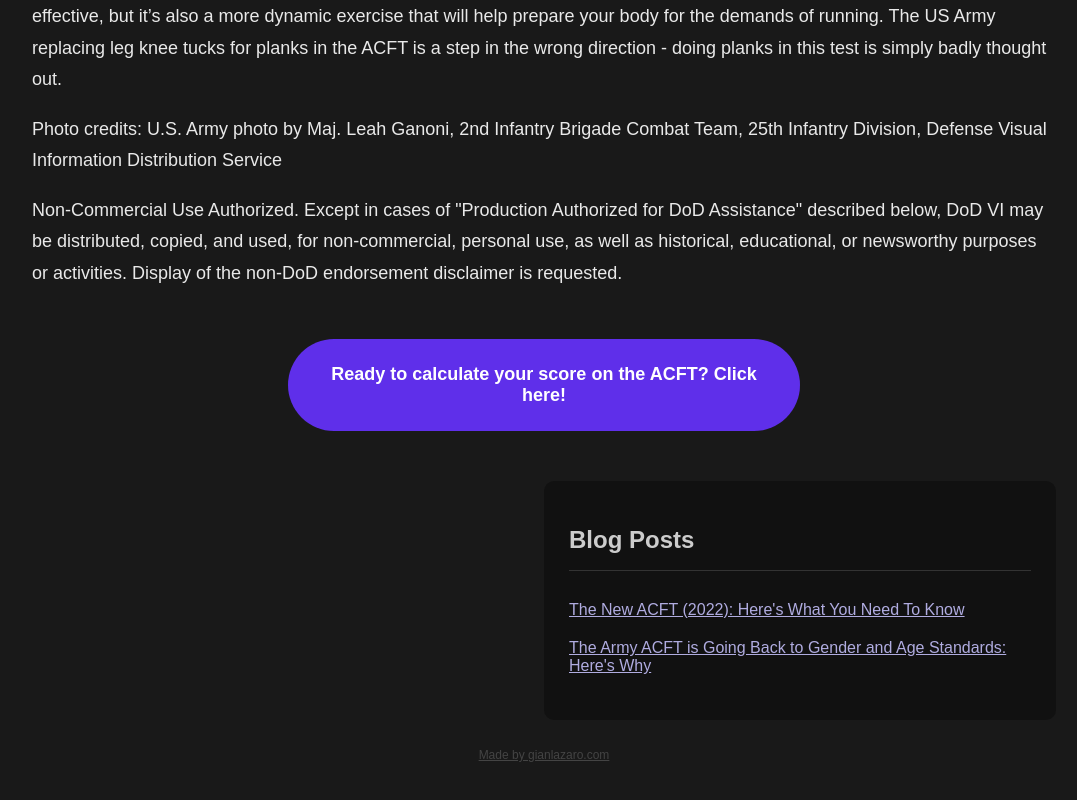
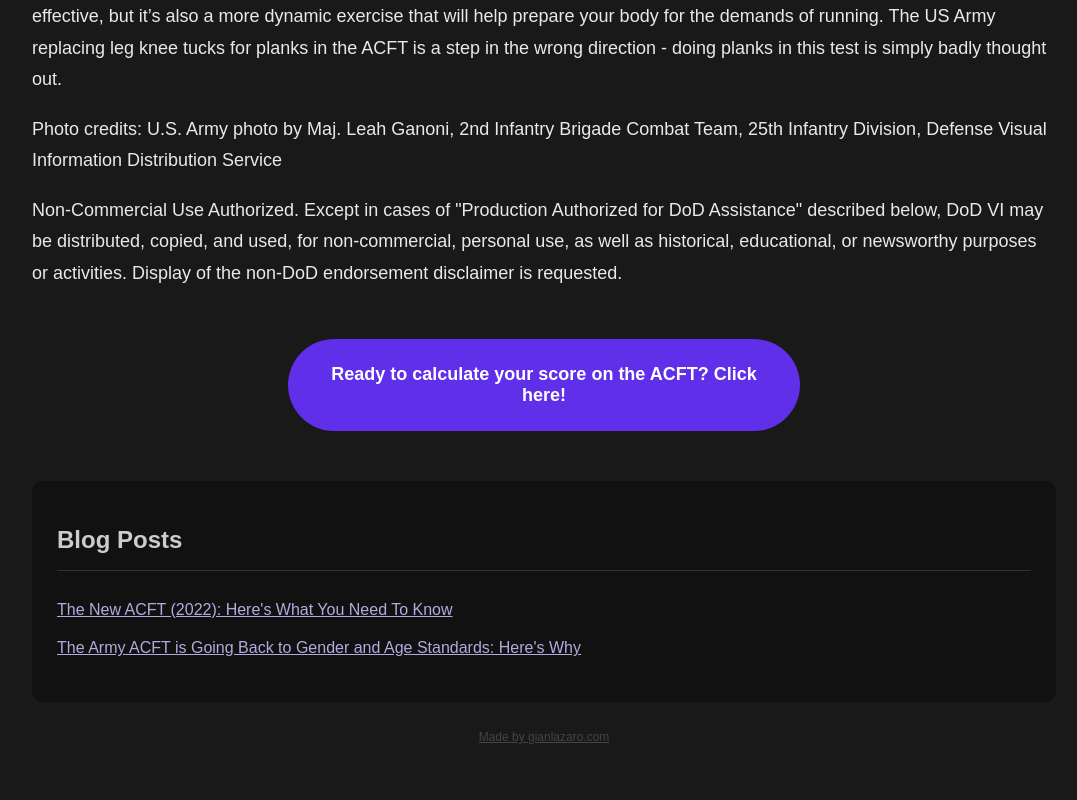
Before and after one commit to gianlazaro/acftcalc, a React (Vite) app: page /blog/1 in a window 1280 px wide. Shown: the part 1377-2177 px from the top of the page, without its empty margins (96-1173 px from the left). Built offline with nearby package versions, Linux system fonts and the light colour scheme.

Commit message:
Lazy load select components for better FCP

```diff
--- a/src/components/App.jsx
+++ b/src/components/App.jsx
@@ -1,40 +1,25 @@
-import React from "react";
+import React, { Suspense } from "react";
 import styled from "styled-components";
 import Nav from "./Nav";
-import { Link, Outlet } from "react-router-dom";
-import { BlogPosts } from "./BlogPosts";
-import { useLocation, useParams } from "react-router-dom";
+import { Outlet } from "react-router-dom";
+import { useLocation } from "react-router-dom";
+
+const BlogWidget = React.lazy(() => import("./BlogWidget"));
+
 function App() {
-  let { postId } = useParams();
   const { pathname } = useLocation();
   React.useEffect(() => {
     window.scrollTo(0, 0);
   }, [pathname]);
 
-  let blogTitles = BlogPosts.map((post, i) => {
-    let listItem;
-    if (Number(postId) !== i) {
-      let articleUrl = `/blog/${i}`;
-      listItem = (
-        <li key={i}>
-          <Link to={articleUrl}>{post.title}</Link>
-        </li>
-      );
-    }
-    return listItem;
-  });
   return (
     <Wrapper>
       <Nav />
       <Outlet />
       <BottomSection>
-        <div></div>
-        <BlogWidget>
-          <h2 style={{ borderBottom: "1px solid #333", paddingBottom: "1rem" }}>
-            Blog Posts
-          </h2>
-          <ul>{blogTitles}</ul>
-        </BlogWidget>
+        <Suspense fallback={<div>Loading...</div>}>
+          <BlogWidget />
+        </Suspense>
       </BottomSection>
       <Footer>
         <a href="https://www.gianlazaro.com">Made by gianlazaro.com</a>
@@ -67,19 +52,4 @@ const BottomSection = styled.div`
   }
 `;
 
-const BlogWidget = styled.div`
-  background-color: #111;
-  border-radius: 10px;
-  padding: 25px;
-  & ul {
-    list-style-type: none;
-    margin: 0;
-    padding: 0;
-    padding-bottom: 10px;
-  }
-
-  ul li {
-    padding: 10px 0;
-  }
-`;
 export default App;
--- /dev/null
+++ b/src/components/BlogWidget.jsx
@@ -0,0 +1,45 @@
+import { BlogPosts } from "./BlogPosts";
+import styled from "styled-components";
+import { Link, useParams } from "react-router-dom";
+
+function BlogWidget() {
+  let { postId } = useParams();
+  let blogTitles = BlogPosts.map((post, i) => {
+    let listItem;
+    if (Number(postId) !== i) {
+      let articleUrl = `/blog/${i}`;
+      listItem = (
+        <li key={i}>
+          <Link to={articleUrl}>{post.title}</Link>
+        </li>
+      );
+    }
+    return listItem;
+  });
+  return (
+    <Wrapper>
+      <h2 style={{ borderBottom: "1px solid #333", paddingBottom: "1rem" }}>
+        Blog Posts
+      </h2>
+      <ul>{blogTitles}</ul>
+    </Wrapper>
+  );
+}
+
+const Wrapper = styled.div`
+  background-color: #111;
+  border-radius: 10px;
+  padding: 25px;
+  & ul {
+    list-style-type: none;
+    margin: 0;
+    padding: 0;
+    padding-bottom: 10px;
+  }
+
+  ul li {
+    padding: 10px 0;
+  }
+`;
+
+export default BlogWidget;
--- a/src/main.jsx
+++ b/src/main.jsx
@@ -1,7 +1,7 @@
 import React from "react";
 import ReactDOM from "react-dom";
 import { createGlobalStyle } from "styled-components";
-import { BrowserRouter as Router, Route, Routes } from "react-router-dom";
+import { BrowserRouter as Router } from "react-router-dom";
 import { HelmetProvider } from "react-helmet-async";
 import Pages from "./components/Pages";
 const GlobalStyle = createGlobalStyle`
@@ -30,6 +30,7 @@ html, body {
 
 body {
   background: #191919;
+/* background: url('https://images.unsplash.com/photo-1604342427523-189b17048839?ixlib=rb-1.2.1&ixid=MnwxMjA3fDB8MHxwaG90by1wYWdlfHx8fGVufDB8fHx8&auto=format&fit=crop&w=1527&q=80') */
 }
 
 a {
```
